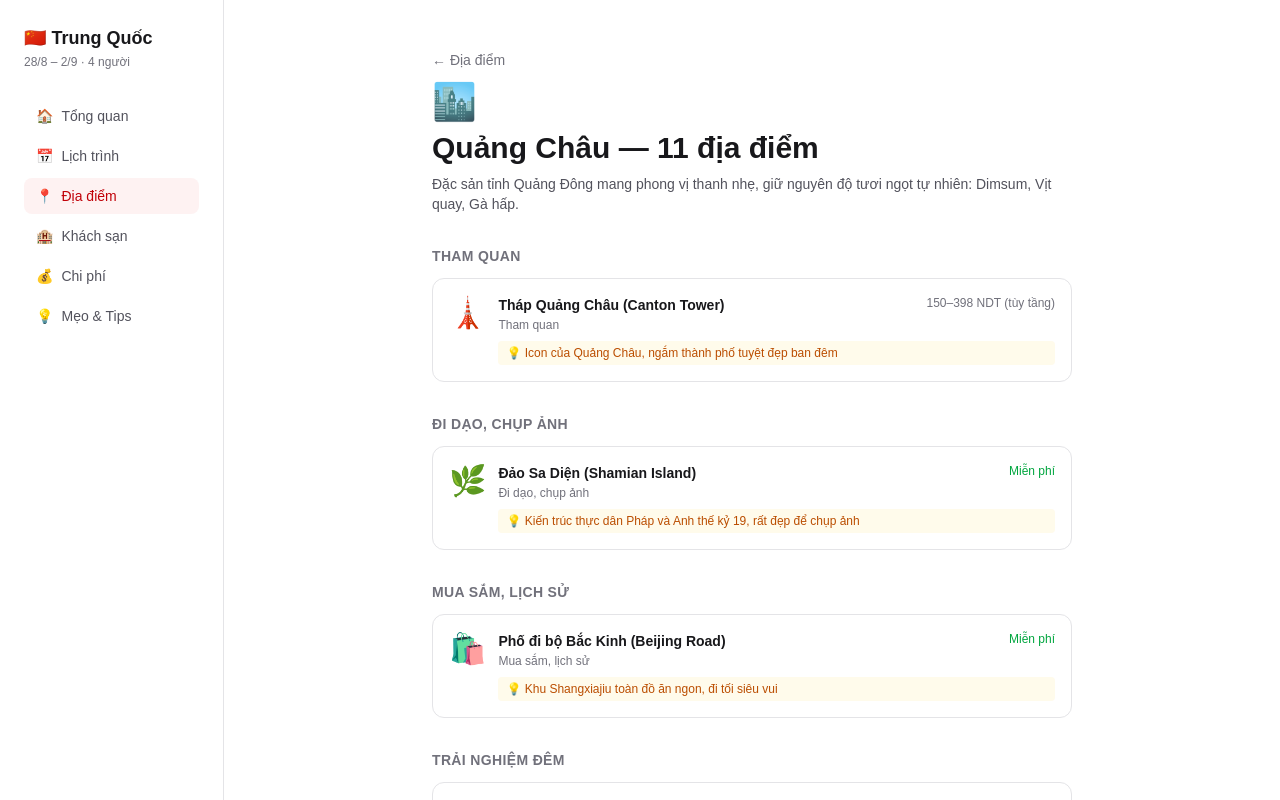
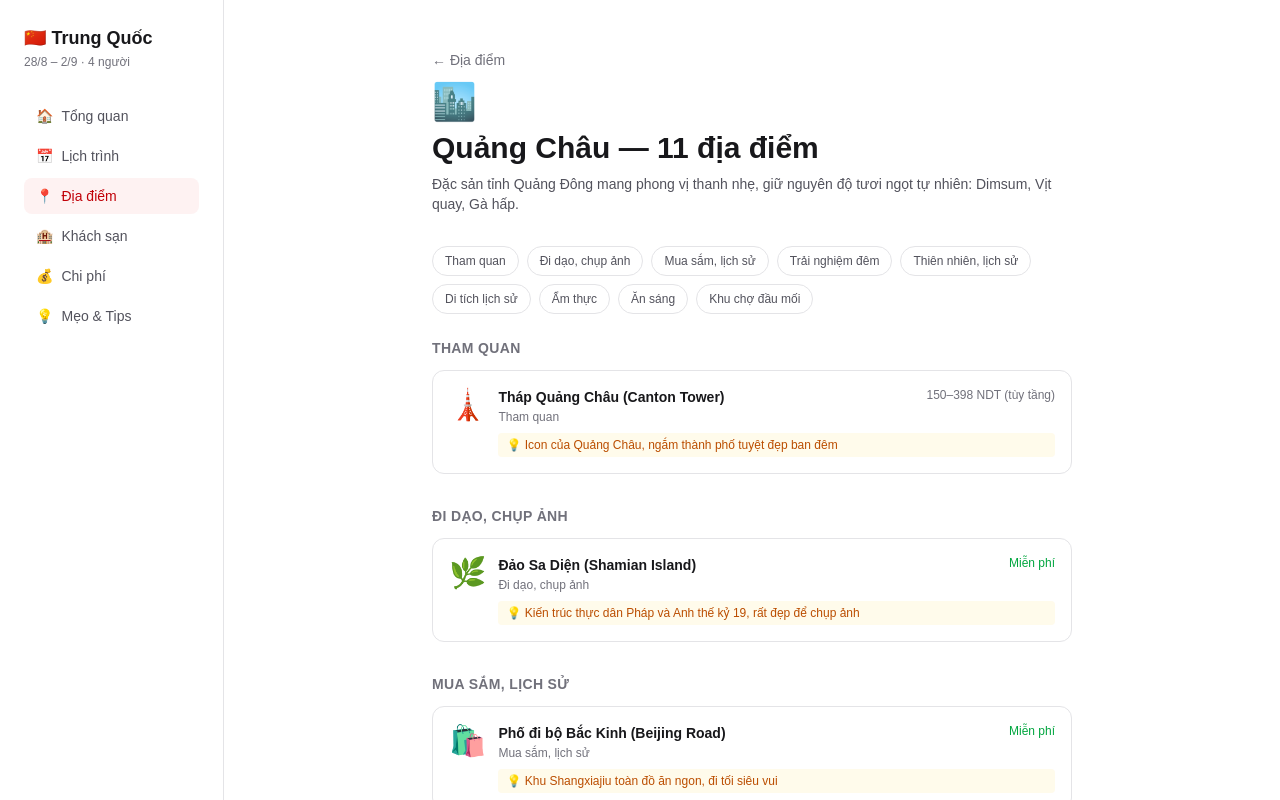
Before and after one commit to khanhnguyendev/di-trung-quoc, a Next.js app: page /places/guangzhou in a window 1280 px wide. Shown: the top 800 px of the page. Built offline with nearby package versions, Linux system fonts and the light colour scheme.

Commit message:
feat(places): add category anchor navigation to city place pages

```diff
--- a/app/places/guangzhou/page.tsx
+++ b/app/places/guangzhou/page.tsx
@@ -29,8 +29,21 @@ export default function GuangzhouPlacesPage() {
         <p className="text-sm text-zinc-600 dark:text-zinc-400 mt-2">{cityInfo.food}</p>
       </div>
 
+      {/* Anchor nav */}
+      <div className="flex flex-wrap gap-2 mb-6">
+        {Object.keys(byType).map((cat) => (
+          <a
+            key={cat}
+            href={`#${cat.toLowerCase().replace(/\s+/g, '-')}`}
+            className="text-xs px-3 py-1.5 rounded-full bg-white dark:bg-zinc-800 border border-zinc-200 dark:border-zinc-700 text-zinc-600 dark:text-zinc-400 hover:border-red-300 dark:hover:border-red-700 hover:text-red-600 dark:hover:text-red-400 transition-colors"
+          >
+            {cat}
+          </a>
+        ))}
+      </div>
+
       {Object.entries(byType).map(([cat, items]) => (
-        <section key={cat} className="mb-8">
+        <section key={cat} id={cat.toLowerCase().replace(/\s+/g, '-')} className="mb-8">
           <h2 className="text-sm font-semibold text-zinc-500 uppercase tracking-wide mb-3">{cat}</h2>
           <div className="flex flex-col gap-3">
             {items.map((place) => (
--- a/app/places/shenzhen/page.tsx
+++ b/app/places/shenzhen/page.tsx
@@ -29,8 +29,21 @@ export default function ShenzhenPlacesPage() {
         <p className="text-sm text-zinc-600 dark:text-zinc-400 mt-2">{cityInfo.food}</p>
       </div>
 
+      {/* Anchor nav */}
+      <div className="flex flex-wrap gap-2 mb-6">
+        {Object.keys(byType).map((cat) => (
+          <a
+            key={cat}
+            href={`#${cat.toLowerCase().replace(/\s+/g, '-')}`}
+            className="text-xs px-3 py-1.5 rounded-full bg-white dark:bg-zinc-800 border border-zinc-200 dark:border-zinc-700 text-zinc-600 dark:text-zinc-400 hover:border-red-300 dark:hover:border-red-700 hover:text-red-600 dark:hover:text-red-400 transition-colors"
+          >
+            {cat}
+          </a>
+        ))}
+      </div>
+
       {Object.entries(byType).map(([cat, items]) => (
-        <section key={cat} className="mb-8">
+        <section key={cat} id={cat.toLowerCase().replace(/\s+/g, '-')} className="mb-8">
           <h2 className="text-sm font-semibold text-zinc-500 uppercase tracking-wide mb-3">{cat}</h2>
           <div className="flex flex-col gap-3">
             {items.map((place) => (
```
